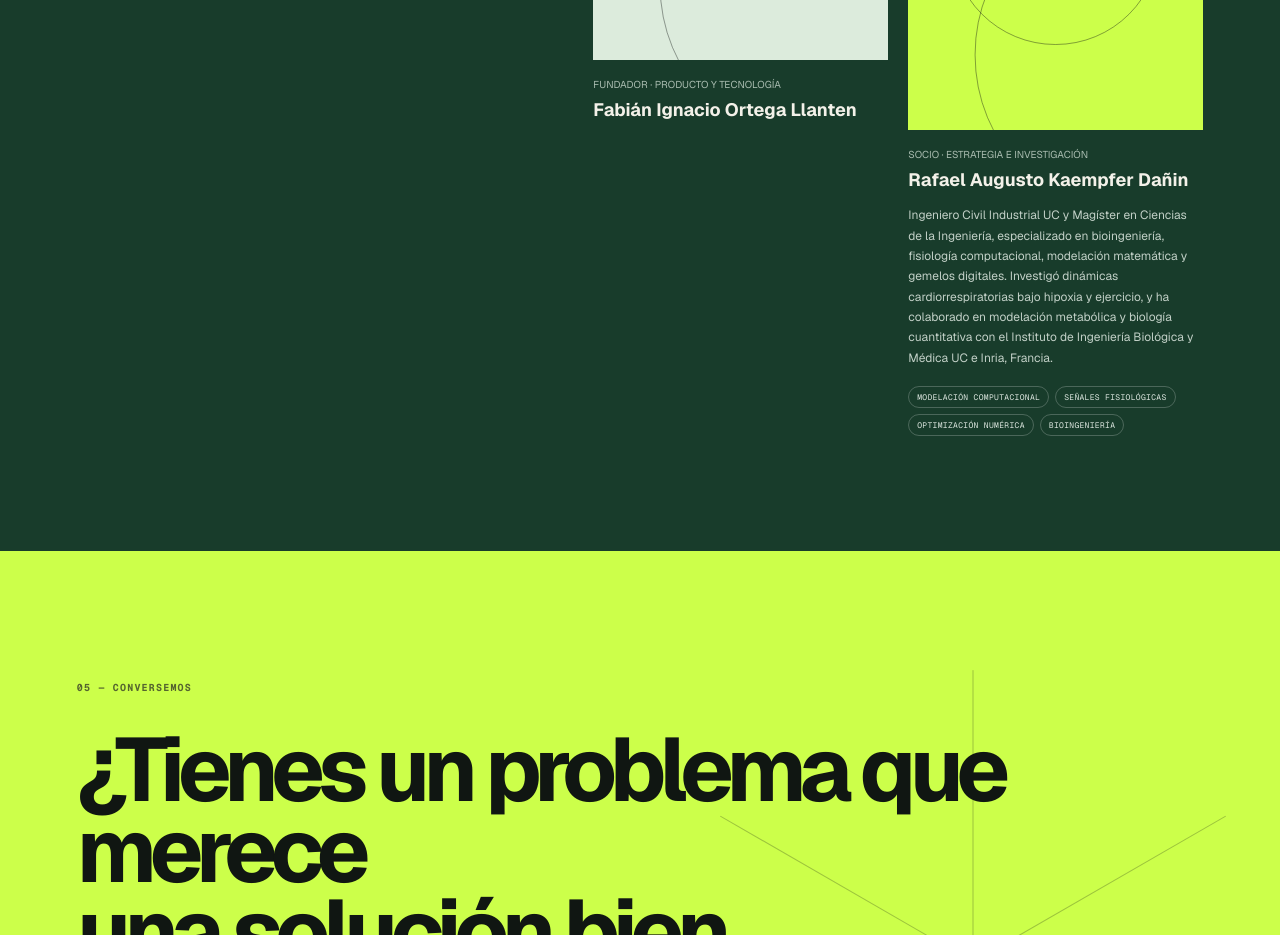
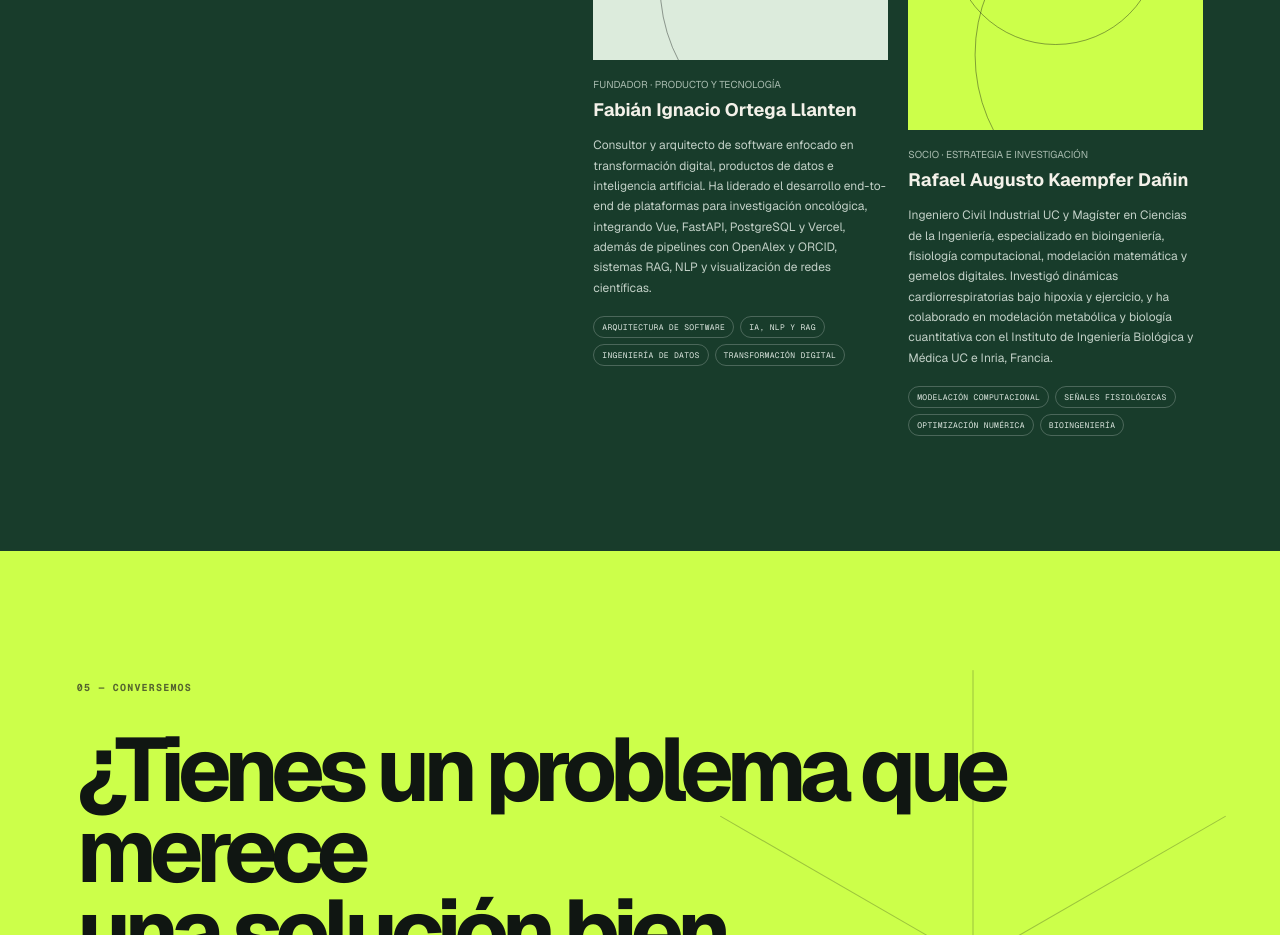
Before and after one commit to anomvlito/adyac-landing-page, a Next.js app: page / in a window 1280 px wide. Shown: the part 5260-6195 px from the top of the page. Built offline with nearby package versions, Linux system fonts and the light colour scheme.

Commit message:
feat: add founder technology profile

```diff
--- a/src/app/page.tsx
+++ b/src/app/page.tsx
@@ -242,6 +242,20 @@ export default function Home() {
               <div className="portrait fabian" aria-hidden="true"><span>FO</span></div>
               <p>Fundador · Producto y tecnología</p>
               <h3>Fabián Ignacio Ortega Llanten</h3>
+              <p className="teamBio">
+                Consultor y arquitecto de software enfocado en transformación
+                digital, productos de datos e inteligencia artificial. Ha
+                liderado el desarrollo end-to-end de plataformas para
+                investigación oncológica, integrando Vue, FastAPI, PostgreSQL y
+                Vercel, además de pipelines con OpenAlex y ORCID, sistemas RAG,
+                NLP y visualización de redes científicas.
+              </p>
+              <ul className="expertise" aria-label="Áreas de especialidad de Fabián">
+                <li>Arquitectura de software</li>
+                <li>IA, NLP y RAG</li>
+                <li>Ingeniería de datos</li>
+                <li>Transformación digital</li>
+              </ul>
             </article>
             <article>
               <div className="portrait rafael" aria-hidden="true"><span>RK</span></div>
```
